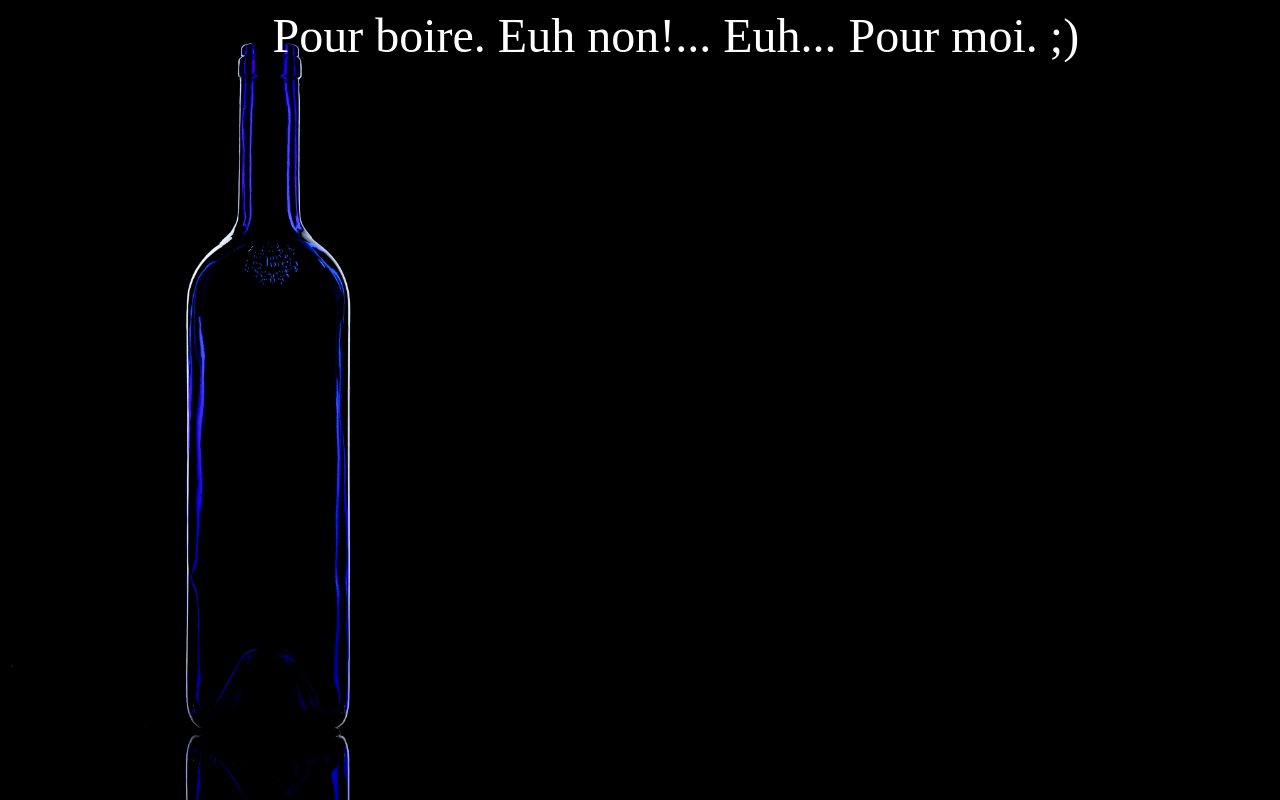
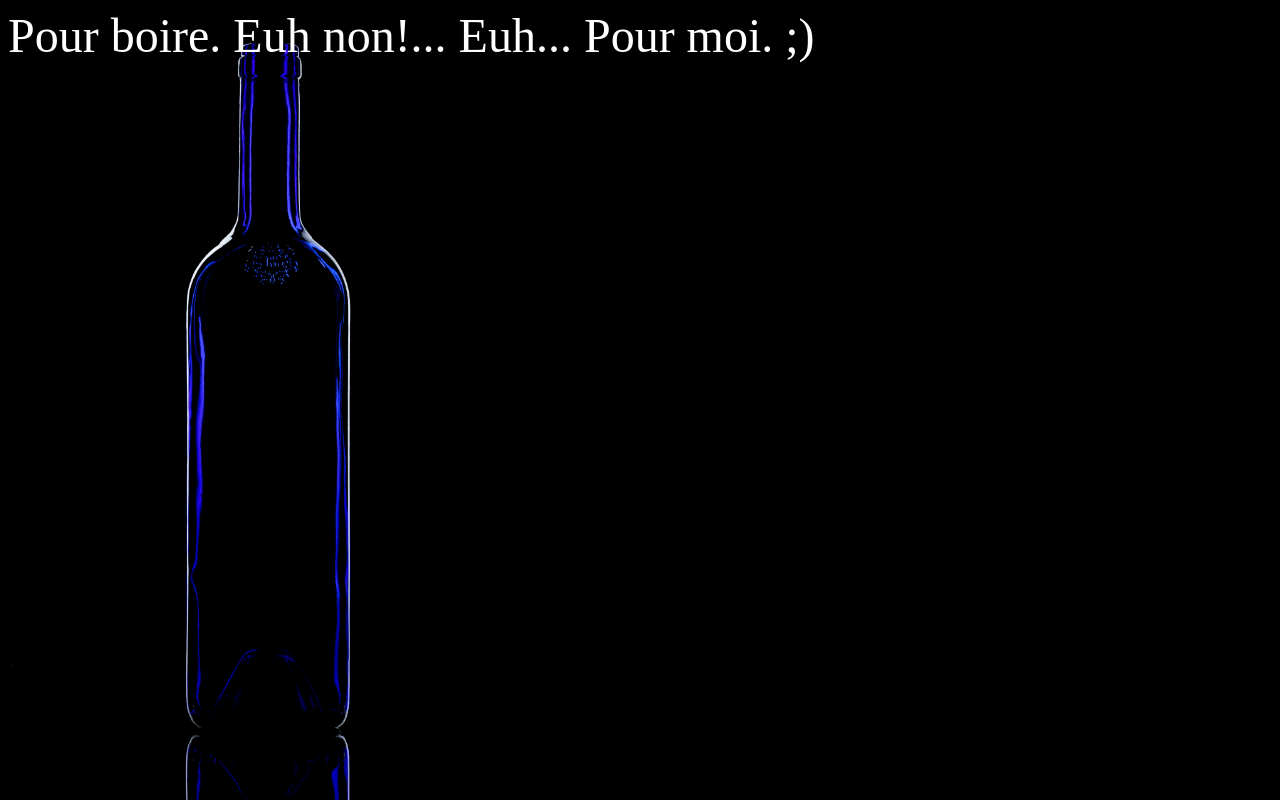
Before and after one commit to kinmonk/aboire, a plain HTML site: page index.html in a window 1280 px wide. Drawn offline with Linux system fonts and the light colour scheme.

Commit message:
Update index.html

```diff
--- a/index.html
+++ b/index.html
@@ -14,7 +14,8 @@
 	</STYLE>
 </HEAD>
 <BODY LANG="fr-FR" DIR="LTR">
-<P STYLE="margin-left: 7cm"><font color="white" size="22pt">Pour boire. Euh non!... Euh... Pour moi. ;)</font></P>
+<P STYLE="horizontal-align: middle"><font color="white" size="22pt">Pour boire. Euh non!... Euh... Pour moi. ;)</font></P>
+<!--<P STYLE="margin-left: 7cm"><font color="white" size="22pt">Pour boire. Euh non!... Euh... Pour moi. ;)</font></P>-->
 <style>
 body {
   background-image: url('wallpaper3.jpg');
```
